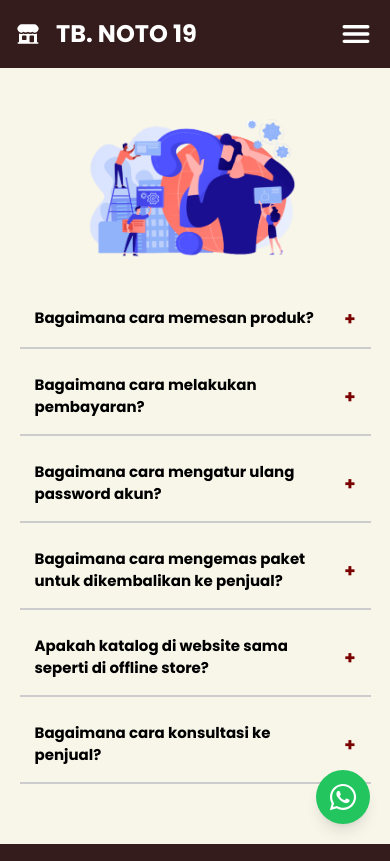
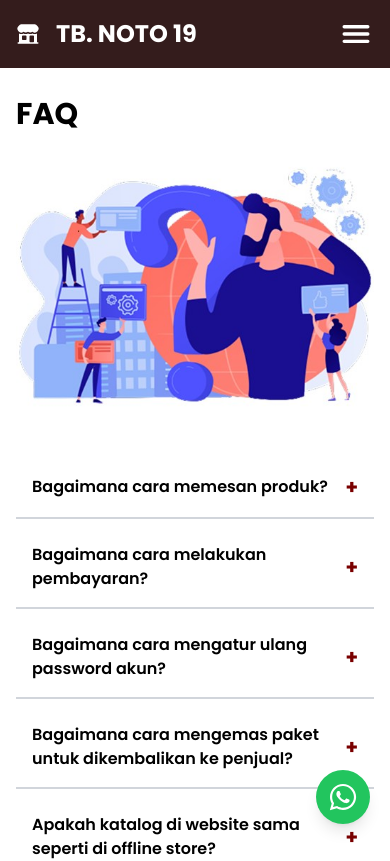
Before and after one commit to rashikaaifa/tbnoto, a React (Vite) app: page /bantuan in a window 390 px wide. Shown: the top 861 px of the page. Built offline with nearby package versions, Linux system fonts and the light colour scheme; a web font is replaced by a local one.

Commit message:
style [NA] : edit page bantuan

```diff
--- a/src/pages/Bantuan.jsx
+++ b/src/pages/Bantuan.jsx
@@ -1,6 +1,5 @@
 import React, { useState } from "react";
-import '../style/BantuanStyle.css'
-import faqImage from '../assets/img/image_bantuan.png';
+import faqImage from '../assets/img/bntuan.jpg';
 
 const faqs = [
   {
@@ -37,24 +36,31 @@ const Bantuan = () => {
   };
 
   return (
-    <div className="faq-container">
-      <h1 className="faq-title">FAQ</h1>
-      <div className="faq-content">
-        <div className="faq-image">
-          <img src={faqImage} alt="FAQ Illustration" />
+    <div className="w-full min-h-[calc(100vh-60px)] flex flex-col items-center px-4 py-8 sm:py-12">
+    <h1 className="text-3xl sm:text-5xl font-bold mt-16 mb-6 mr-0 lg:mr-24 w-full sm:w-4/5 text-left">
+      FAQ
+    </h1>
+
+      <div className="flex flex-col lg:flex-row justify-between items-start gap-8 w-full sm:w-4/5 max-w-[1400px]">
+        <div className="flex justify-center items-start lg:w-2/5 w-full">
+          <img src={faqImage} alt="FAQ Illustration" className="w-full max-w-sm" />
         </div>
 
-        <div className="faq-list">
+        <div className="flex flex-col lg:w-3/5 w-full">
           {faqs.map((faq, index) => (
-            <div key={index} className="faq-item">
-              <div className="faq-question" onClick={() => toggleFAQ(index)}>
+            <div
+              key={index}
+              className="border-b-2 border-gray-300 p-4 mb-2 cursor-pointer hover:bg-[#f1e9d6] transition-all"
+              onClick={() => toggleFAQ(index)}
+            >
+              <div className="flex justify-between items-center font-semibold text-base sm:text-lg">
                 {faq.question}
-                <button className="toggle-button">
+                <button className="text-[#7a0000] text-xl font-bold ml-4">
                   {openIndex === index ? "−" : "+"}
                 </button>
               </div>
               {openIndex === index && (
-                <div className="faq-answer">{faq.answer}</div>
+                <p className="mt-2 text-sm sm:text-base pl-2 leading-relaxed">{faq.answer}</p>
               )}
             </div>
           ))}
--- a/src/pages/Riwayat.jsx
+++ b/src/pages/Riwayat.jsx
@@ -50,7 +50,9 @@ export default function TransactionTableUnified() {
 
   return (
     <div className="mt-20 px-4 max-w-full overflow-x-hidden">
-      <h1 className="text-2xl text-center mb-4 font-semibold">Riwayat Transaksi</h1>
+    <h1 className="text-2xl sm:text-3xl lg:text-4xl font-bold mt-16 mb-6 px-4 sm:px-8 lg:px-20 text-left">
+  Riwayat Transaksi
+</h1>
 
       {!isMobile ? (
         <div className="overflow-x-auto mx-20">
--- a/src/style/BantuanStyle.css
+++ /dev/null
@@ -1,179 +0,0 @@
-/* BantuanStyle.css */
-
-/* Reset default margin and padding */
-* {
-  margin: 0;
-  padding: 0;
-  box-sizing: border-box;
-}
-
-/* Main container - full width */
-.faq-container {
-  width: 100vw; /* Full viewport width */
-  min-height: calc(100vh - 60px); /* Adjust based on your navbar height */
-  display: flex;
-  flex-direction: column;
-  align-items: center;
-  background: #F8F5E9;
-  padding: 0 0 20px 0; /* Remove padding on sides */
-  /* Remove max-width constraint */
-  overflow-x: hidden; /* Prevent horizontal scrollbar */
-  position: relative; /* For proper positioning */
-  left: 0; /* Ensure alignment from the left edge */
-  right: 0; /* Ensure alignment to the right edge */
-}
-
-/* FAQ Title */
-.faq-title {
-  font-size: 40px;
-  font-weight: bold;
-  text-align: left;
-  width: 80%;
-  margin-bottom: 20px;
-  margin-top: 80px;
-}
-
-/* FAQ Content container */
-.faq-content {
-  display: flex;
-  width: 80%;
-  align-items: flex-start; /* Align to top */
-  justify-content: space-between;
-  margin: 30px auto;
-  max-width: 1400px; /* Maximum width for very large screens */
-}
-
-/* Image container */
-.faq-image {
-  flex: 0 0 40%;
-  display: flex;
-  justify-content: center;
-  align-items: flex-start; /* Align to top */
-}
-
-.faq-image img {
-  max-width: 100%;
-  height: auto;
-}
-
-/* FAQ List */
-.faq-list {
-  flex: 0 0 55%;
-  display: flex;
-  flex-direction: column;
-}
-
-/* FAQ Item */
-.faq-item {
-  background: #F8F5E9;
-  padding: 15px;
-  margin-bottom: 10px;
-  border-bottom: 2px solid #ccc;
-  cursor: pointer;
-  transition: background 0.3s ease;
-}
-
-.faq-item:hover {
-  background: #f1e9d6;
-}
-
-/* Question styling */
-.faq-question {
-  display: flex;
-  justify-content: space-between;
-  align-items: center;
-  font-size: 18px;
-  font-weight: bold;
-}
-
-/* Toggle button */
-.toggle-button {
-  background: none;
-  border: none;
-  font-size: 22px;
-  font-weight: bold;
-  cursor: pointer;
-  color: #7a0000;
-  margin-left: 15px;
-}
-
-/* Answer styling */
-.faq-answer {
-  font-size: 16px;
-  margin-top: 10px;
-  padding-left: 10px;
-  line-height: 1.5;
-}
-
-/* ======================== */
-/* RESPONSIVE DESIGN */
-/* ======================== */
-
-/* Tablet (max-width: 1024px) */
-@media (max-width: 1024px) {
-  .faq-content {
-    flex-direction: column;
-    width: 90%;
-  }
-
-  .faq-image {
-    flex: 0 0 100%;
-    margin-bottom: 30px;
-    max-width: 400px;
-    align-self: center;
-  }
-
-  .faq-list {
-    width: 100%;
-    flex: 0 0 100%;
-  }
-
-  .faq-title {
-    font-size: 36px;
-    width: 90%;
-    text-align: center;
-  }
-}
-
-/* Mobile (max-width: 768px) */
-@media (max-width: 768px) {
-  .faq-container {
-    padding: 0 0 20px 0;
-  }
-
-  .faq-title {
-    font-size: 32px;
-    margin-top: 20px;
-  }
-
-  .faq-image {
-    max-width: 300px;
-  }
-
-  .faq-question {
-    font-size: 16px;
-  }
-
-  .faq-answer {
-    font-size: 14px;
-  }
-}
-
-/* Small Mobile (max-width: 480px) */
-@media (max-width: 480px) {
-  .faq-title {
-    font-size: 28px;
-  }
-
-  .faq-image {
-    max-width: 220px;
-  }
-
-  .faq-question {
-    font-size: 15px;
-  }
-
-  .toggle-button {
-    font-size: 18px;
-  }
-}
```
Also changed, not shown: src/assets/img/bntuan.jpg (added).
